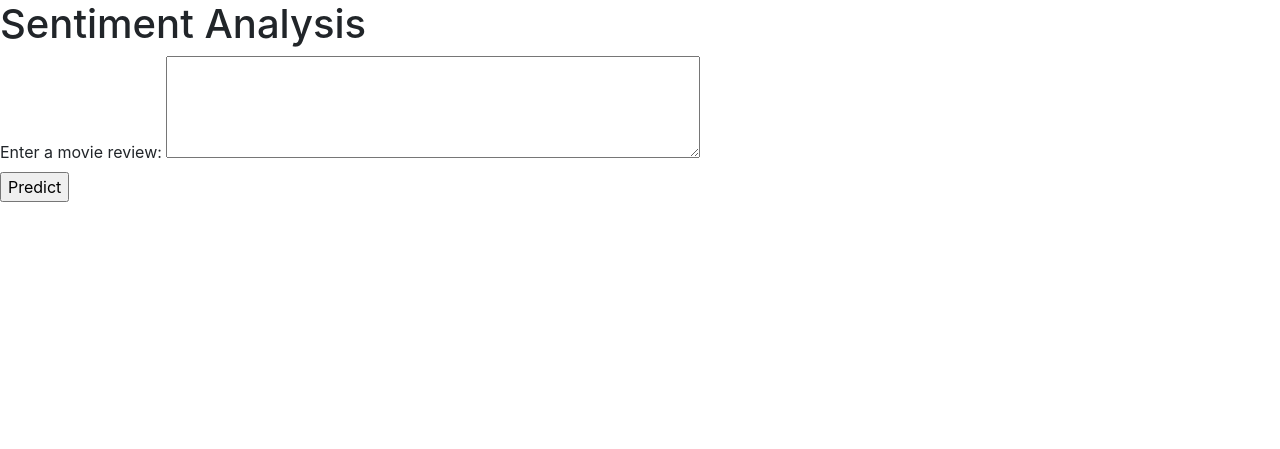
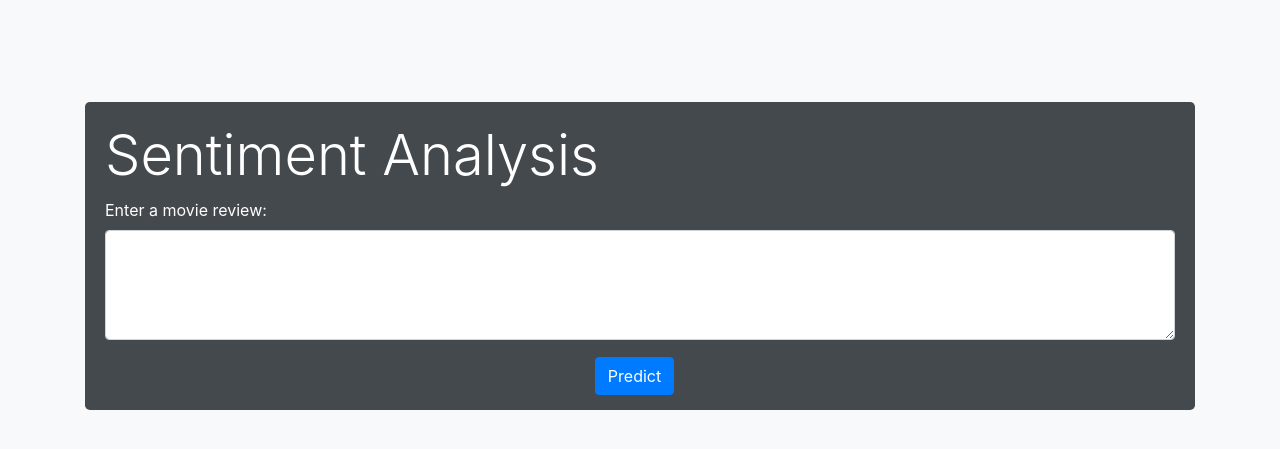
Before and after one commit to Ajay152005/sentiment01, a Flask app: page / in a window 1280 px wide. Shown: the top 449 px of the page. Run offline with Flask 3, Linux system fonts and the light colour scheme; parts of the project's set-up code (start-up, migrations or seed data) failed here and were passed over; some libraries are stand-ins or nearby versions.

Commit message:
added some css

```diff
--- a/app.py
+++ b/app.py
@@ -1,7 +1,7 @@
 from sklearn.feature_extraction.text import CountVectorizer
 from flask import Flask, render_template, request
 import joblib
-app = Flask(__name__)
+app = Flask(__name__, static_url_path ='/static')
 
 model = joblib.load('sentiment_analysis_model.joblib')
 
--- /dev/null
+++ b/static/styles.css
@@ -0,0 +1,33 @@
+body {
+    background-color: #f8f9fa;
+
+}
+
+.container {
+    margin-top: 8%;
+    position: relative;
+}
+
+.jumbotron{
+    background-color: #44494e;
+    color: #fff;
+    padding: 20px;
+    padding-bottom: 50px;
+}
+
+.form-group {
+    margin-bottom: 20px;
+}
+
+textarea{
+    resize: vertical;
+}
+
+button {
+    cursor: pointer;
+    background-color: #f8f9fa;
+    border-color: white;
+    position: absolute;
+    right: 47%;
+    top: 255px;
+}
--- a/templates/index.html
+++ b/templates/index.html
@@ -4,15 +4,23 @@
         <meta charset = "UTF-8">
         <meta http-equiv = "X-UA-Compatible" content = "IE=edge">
         <meta name = "viewport" content="width=device-width, initial-scale=1.0">
-        <link rel = "stylesheet" href="https://maxcdn.bootstrapcdn.com/bootstrap/4.5.2/css/bootstrap.min.css">
+        <link rel="stylesheet" href="https://maxcdn.bootstrapcdn.com/bootstrap/4.5.2/css/bootstrap.min.css">
+        <link rel="stylesheet" href="{{ url_for('static', filename='styles.css') }}">
+
         <title>Sentiment Analysis</title>
     </head>
     <body>
-        <h1>Sentiment Analysis</h1>
-        <form action="/predict" method = "post">
-            <label for = "user_input">Enter a movie review: </label>
-            <textarea id = "user_input" name = "user_input" rows="4" cols="50" required></textarea><br>
-            <input type="submit" value = "Predict">
-        </form>
+        <div class="container">
+            <div class="jumbotron">
+                <h1 class="display-4">Sentiment Analysis</h1>
+                <form action="/predict" method="post" id="sentimentForm">
+                    <div class="form-group">
+                        <label for="user_input">Enter a movie review:</label>
+                        <textarea class="form-control" id="user_input" name="user_input" rows="4" required></textarea>
+                    </div>
+                    <button type="submit" class="btn btn-primary">Predict</button>
+                </form>
+            </div>
+        </div>
     </body>
 </html>
```
Also changed, not shown: static/result.css (added, +43 -0 lines), templates/result.html (+9 -5 lines).
